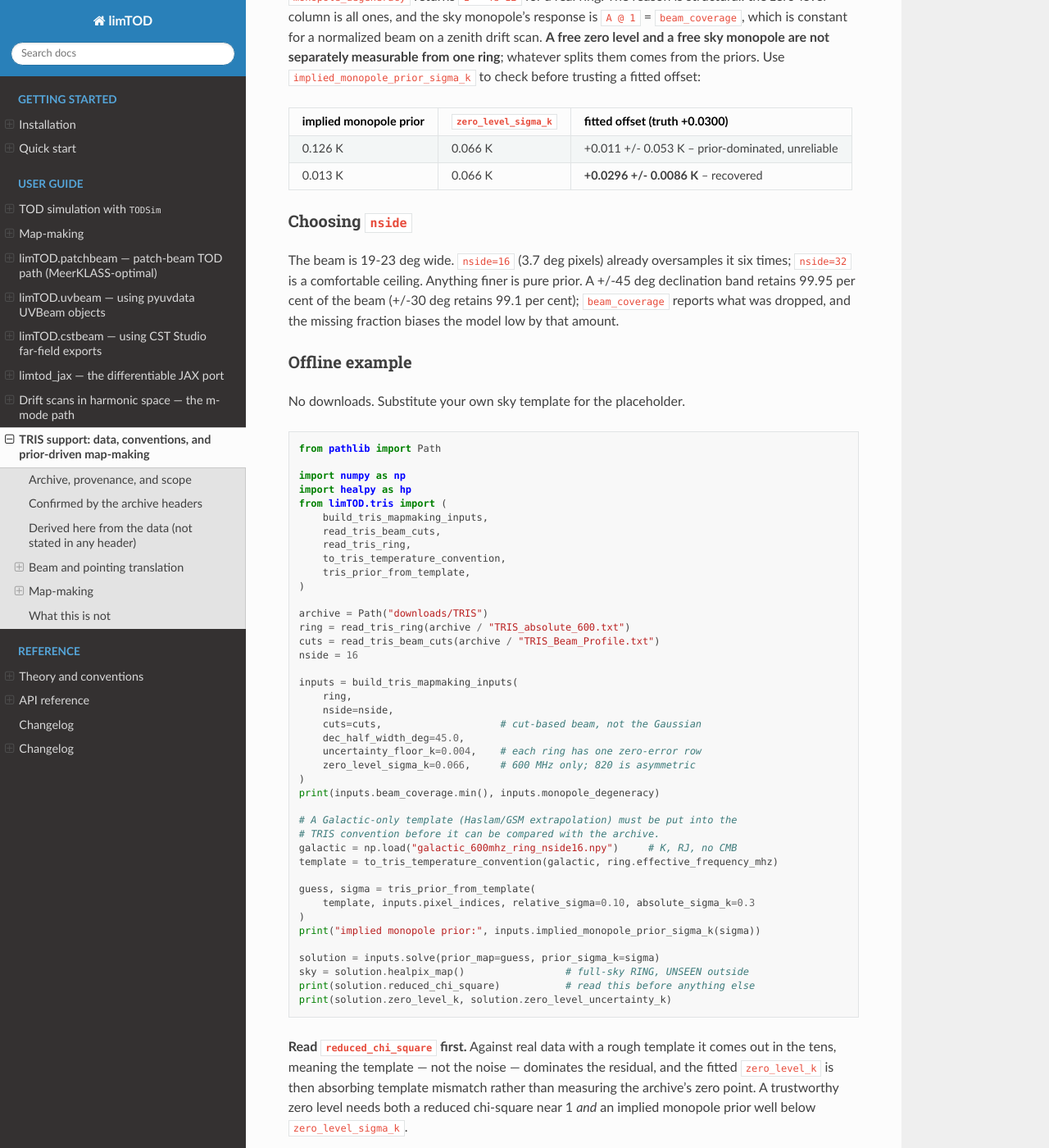
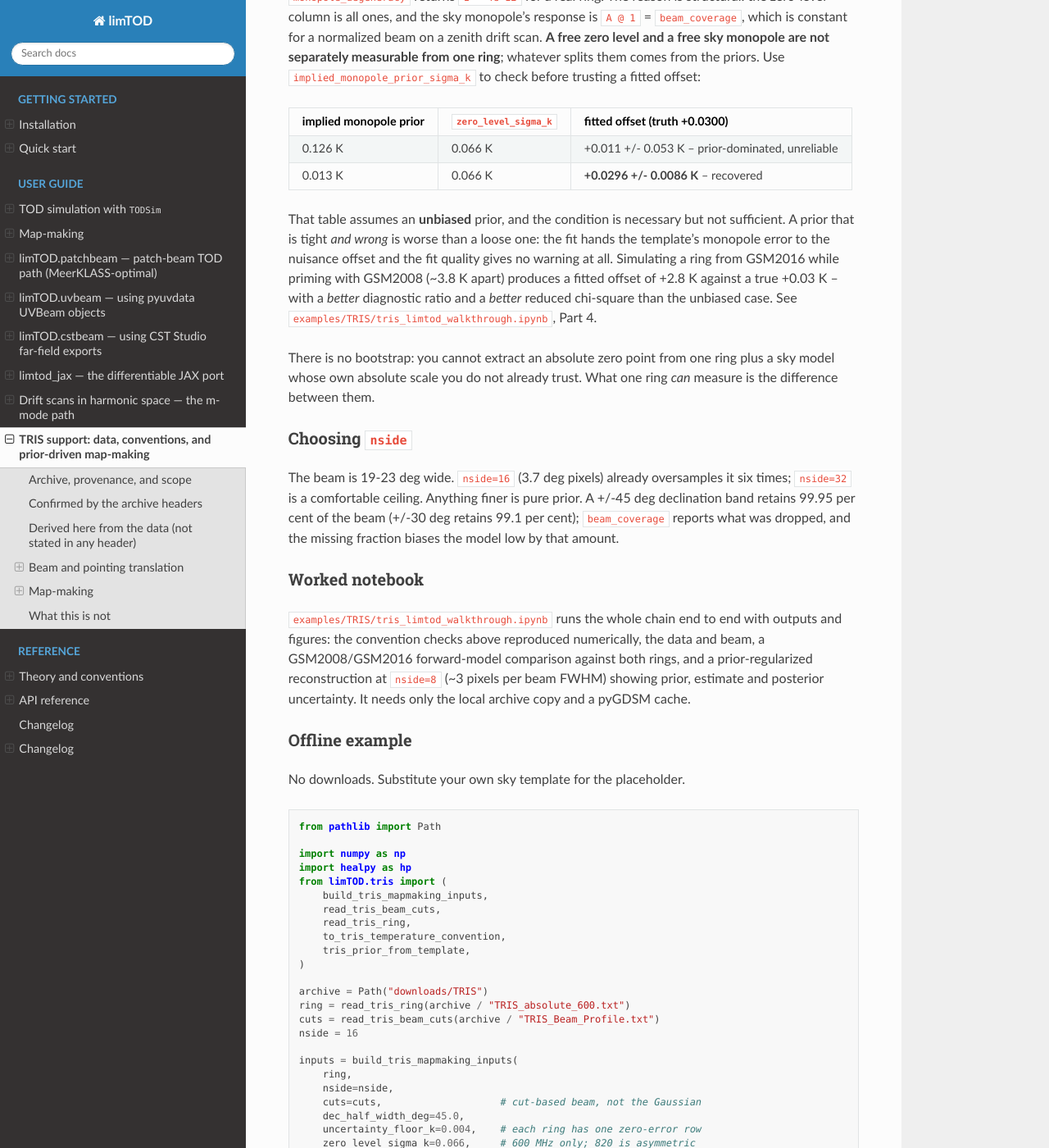
Before and after one commit to zzhang0123/limTOD, a Sphinx documentation site: the page built from docs/tris.md, in a window 1280 px wide and 1400 px high, scrolled down 3751 px. Shown: the whole window at 82% size. Built offline with Sphinx 7.4.7 and the Read the Docs theme 3.1.0, drawn with Linux system fonts in a browser that asks for light colours.

Commit message:
docs: TRIS walkthrough notebook, with GSM comparison and map-making
examples/TRIS/tris_limtod_walkthrough.ipynb, executed with outputs and figures.
Runs offline from the local archive copy and the pyGDSM cache.

1. Conventions. The TRIS/limTOD translation table, then two numerical checks
   through limTOD's own pointing chain: the boresight lands at RA=LST and
   dec=latitude to 0.002 deg, and selfrot=-7 rotates both beam axes +7.00 deg
   east of the meridian.
2. Data and beam. The four products, the non-uniform RA labels, the one
   zero-error row per ring; the spectral index that fixes the temperature
   convention; the archive cuts against the Gaussian in both the main lobe and
   the full 0-176 deg range; cumulative beam power and the below-horizon term.
3. GSM comparison. GSM2008 and GSM2016 put into the TRIS convention and pushed
   through generate_TOD_sky with the cut beam and a horizon mask. The two
   bracket TRIS: GSM2016 runs +1.9 K (600 MHz) and +3.1 K (820 MHz) hot,
   GSM2008 -1.9 K and -0.6 K cold, with 0.27-0.65 K shape agreement. Beam
   choice alone moves the prediction by 0.63 K rms, 63x the statistical error.
4. Map-making at nside=8, i.e. 2.6 pixels across the E FWHM and 3.2 across H.
   Shows prior, estimate, posterior uncertainty and estimate-minus-prior, plus
   the shrinkage profile against declination.

The closure test earns its place. Simulating from GSM2016 while priming with
GSM2008 gives a fitted zero level of +2.8 K against a true +0.03 K -- with a
*better* implied-monopole ratio and a *better* reduced chi-square than the
unbiased run. So the implied_monopole_prior_sigma_k criterion is necessary but
not sufficient: a prior that is tight and wrong launders its monopole error into
the nuisance offset silently. One ring plus an untrusted sky model cannot
bootstrap an absolute zero point; it can only measure their difference.

Also corrects the beam sidelobe figures in the docs and docstrings: the cuts
reach -60 dB at their deepest null and about -48 dB at the anti-boresight, not
a flat -49 dB floor.

```diff
--- a/docs/tris.md
+++ b/docs/tris.md
@@ -162,6 +162,18 @@ offset:
 | 0.126 K | 0.066 K | +0.011 +/- 0.053 K -- prior-dominated, unreliable |
 | 0.013 K | 0.066 K | **+0.0296 +/- 0.0086 K** -- recovered |
 
+That table assumes an **unbiased** prior, and the condition is necessary but not
+sufficient. A prior that is tight *and wrong* is worse than a loose one: the fit
+hands the template's monopole error to the nuisance offset and the fit quality
+gives no warning at all. Simulating a ring from GSM2016 while priming with
+GSM2008 (~3.8 K apart) produces a fitted offset of +2.8 K against a true +0.03 K
+-- with a *better* diagnostic ratio and a *better* reduced chi-square than the
+unbiased case. See `examples/TRIS/tris_limtod_walkthrough.ipynb`, Part 4.
+
+There is no bootstrap: you cannot extract an absolute zero point from one ring
+plus a sky model whose own absolute scale you do not already trust. What one
+ring *can* measure is the difference between them.
+
 ### Choosing `nside`
 
 The beam is 19-23 deg wide. `nside=16` (3.7 deg pixels) already oversamples it
@@ -169,6 +181,15 @@ six times; `nside=32` is a comfortable ceiling. Anything finer is pure prior.
 A +/-45 deg declination band retains 99.95 per cent of the beam
 (+/-30 deg retains 99.1 per cent); `beam_coverage` reports what was dropped,
 and the missing fraction biases the model low by that amount.
+
+### Worked notebook
+
+`examples/TRIS/tris_limtod_walkthrough.ipynb` runs the whole chain end to end with
+outputs and figures: the convention checks above reproduced numerically, the data
+and beam, a GSM2008/GSM2016 forward-model comparison against both rings, and a
+prior-regularized reconstruction at `nside=8` (~3 pixels per beam FWHM) showing
+prior, estimate and posterior uncertainty. It needs only the local archive copy
+and a pyGDSM cache.
 
 ### Offline example
 
```
Also changed, not shown: CHANGELOG.md (+1 -1 lines), 3 other files.
